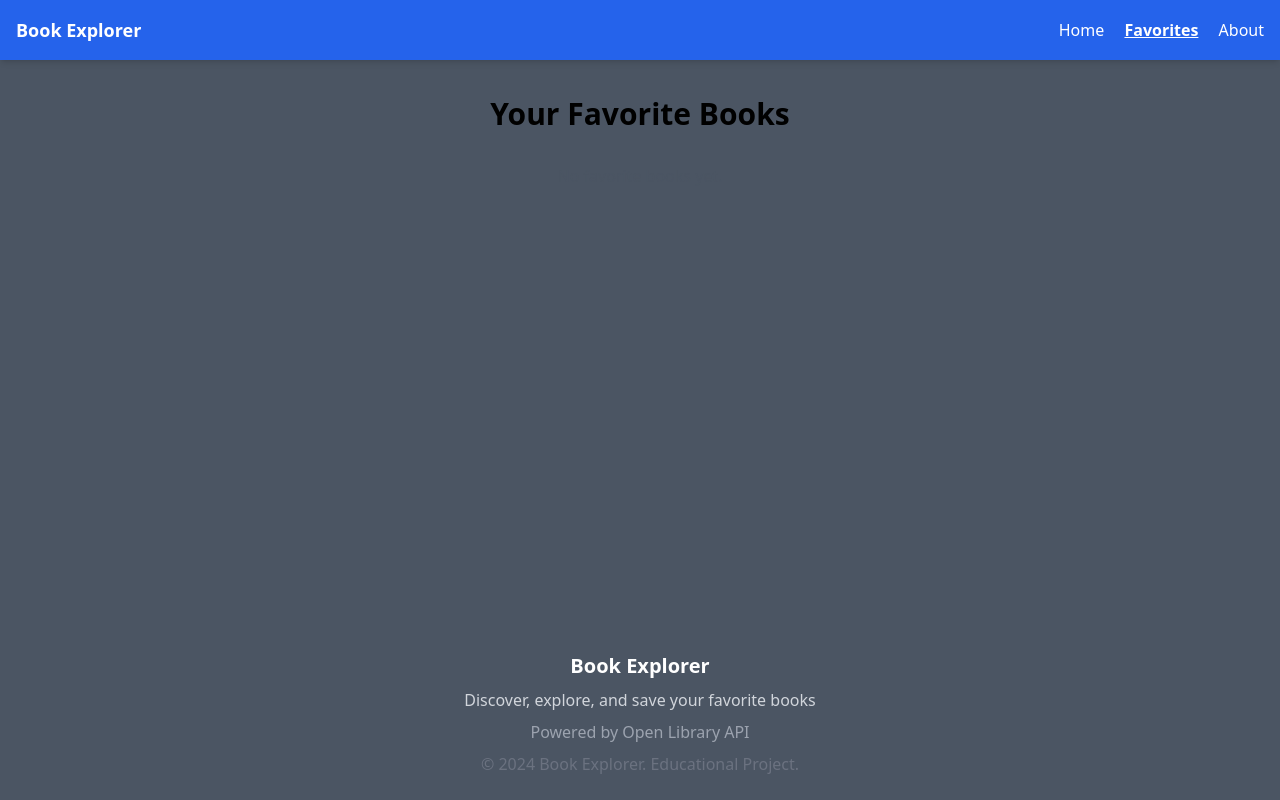
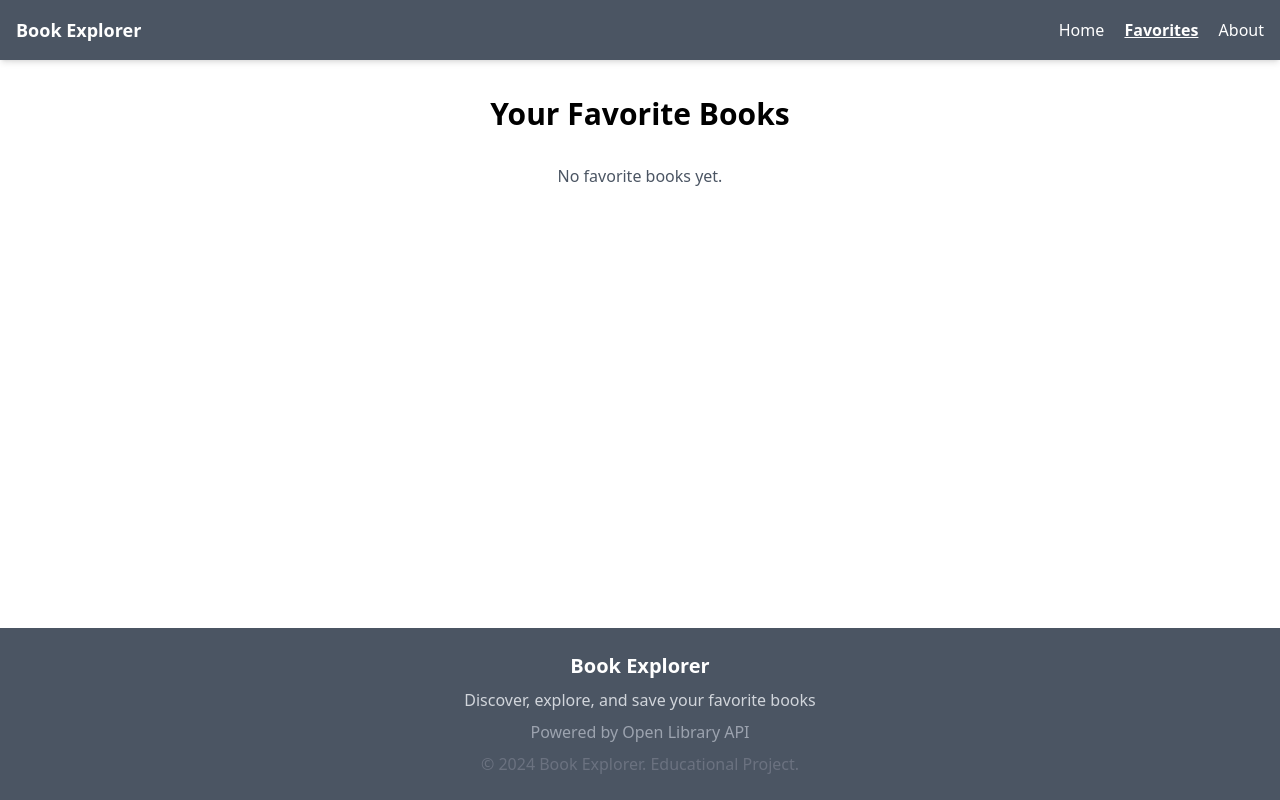
Before and after one commit to Alinembabazi/Phase-One-Capstone-Project, a plain HTML site: page favorites.html in a window 1280 px wide. Drawn offline with nearby package versions, Linux system fonts and the light colour scheme.

Commit message:
function button

```diff
--- a/favorites.html
+++ b/favorites.html
@@ -7,10 +7,10 @@
   <script src="https://cdn.tailwindcss.com"></script>
 </head>
 
-<body class="bg-gray-600 flex flex-col min-h-screen">
+<body class="bg-white flex flex-col min-h-screen">
 
   <!-- Navbar -->
-  <nav class="fixed top-0 w-full bg-blue-600 text-white p-4 flex justify-between items-center shadow-md z-50">
+  <nav class="fixed top-0 w-full bg-gray-600 text-white p-4 flex justify-between items-center shadow-md z-50">
     <h1 class="font-bold text-lg">Book Explorer</h1>
     <div class="space-x-4">
       <a href="index.html" class="hover:text-gray-200">Home</a>
```
Also changed, not shown: js file/main.js (+3 -5 lines).
